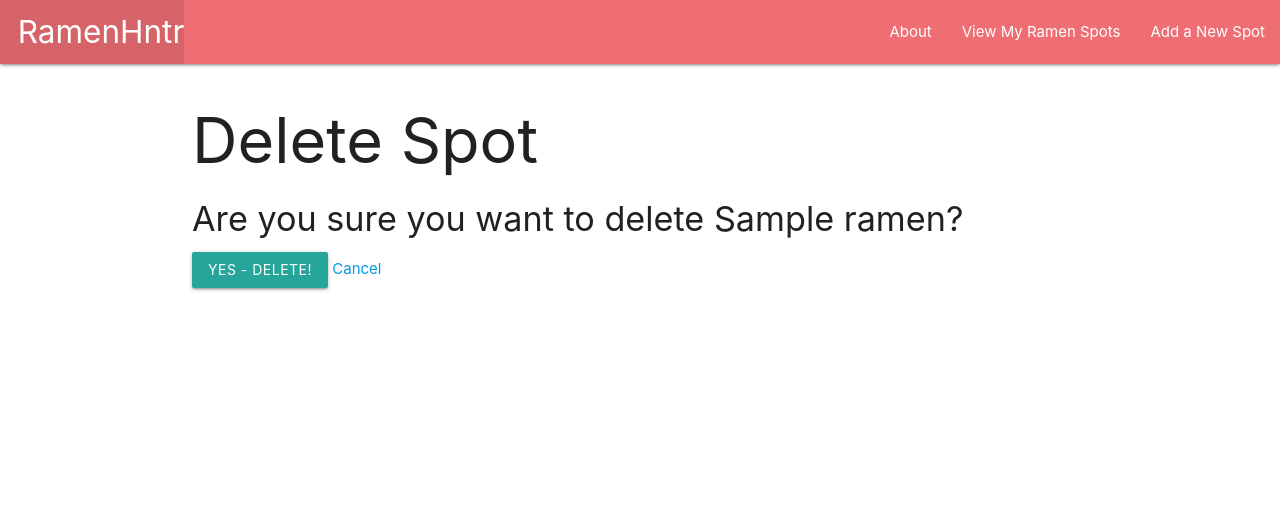
After one commit to mikec7592/RamenHntr, a Django app: page /ramen/1/delete/ in a window 1280 px wide. The commit adds this page. Shown: the top 528 px of the page. Run offline with Django 3.2, Linux system fonts and the light colour scheme; tables that the repository leaves empty hold one stand-in row (values such as "Sample post").

Commit message:
create and update froms and routes work

```diff
--- a/main_app/models.py
+++ b/main_app/models.py
@@ -1,4 +1,5 @@
 from django.db import models
+from django.urls import reverse
 
 # Create your models here.
 class Ramen(models.Model):
@@ -9,3 +10,6 @@ class Ramen(models.Model):
 
     def __str__(self):
         return self.name
+
+    def get_absolute_url(self):
+        return reverse("detail", kwargs={"ramen_id": self.id})
--- a/main_app/templates/base.html
+++ b/main_app/templates/base.html
@@ -19,6 +19,7 @@
         <ul class="right">
           <li><a href="{% url 'about' %}">About</a></li>
           <li><a href="{% url 'index' %}">View My Ramen Spots</a></li>
+          <li><a href="{% url 'ramen_create' %}">Add a New Spot</a> </li>
         </ul>
       </div>
     </nav>
--- /dev/null
+++ b/main_app/templates/main_app/ramen_confirm_delete.html
@@ -0,0 +1,14 @@
+{% extends 'base.html' %}
+
+{% block content %}
+  <h1>Delete Spot</h1>
+
+  <h4>Are you sure you want to delete <span>{{ object.name }}</span>?</h4>
+
+  <form action="" method="POST">
+      <!-- csrf for security required by django  -->
+    {% csrf_token %}
+    <input type="submit" value="Yes - Delete!" class="btn">
+    <a href="{% url 'detail' ramen.id %}">Cancel</a>
+  </form>
+{% endblock %}
--- a/main_app/templates/ramen/detail.html
+++ b/main_app/templates/ramen/detail.html
@@ -14,6 +14,10 @@
       <p>Not yet rated</p>
     {% endif %}
   </div>
+  <div class="card-action">
+    <a href="{% url 'ramen_update' ramen.id %}">Edit</a>
+    <a href="{% url 'ramen_delete' ramen.id %}">Remove</a>
+  </div>
 </div>
 
 {% endblock %}
--- a/main_app/urls.py
+++ b/main_app/urls.py
@@ -6,4 +6,7 @@ urlpatterns = [
     path('about/', views.about, name='about'),
     path('ramen/',  views.ramen_index, name='index'),
     path('ramen/<int:ramen_id>/', views.ramen_detail, name='detail'),
+    path('ramen/create', views.RamenCreate.as_view(), name='ramen_create'),
+    path('ramen/<int:pk>/update/', views.RamenUpdate.as_view(), name='ramen_update'),
+    path('ramen/<int:pk>/delete/', views.RamenDelete.as_view(), name='ramen_delete'),
 ]
--- a/main_app/views.py
+++ b/main_app/views.py
@@ -1,5 +1,6 @@
 from django.shortcuts import render
 from .models import Ramen
+from django.views.generic.edit import CreateView, UpdateView, DeleteView
 
 # Create your views here.
 
@@ -16,3 +17,15 @@ def ramen_index(request):
 def ramen_detail(request, ramen_id):
     ramen = Ramen.objects.get(id=ramen_id)
     return render(request, 'ramen/detail.html', {'ramen': ramen})
+
+class RamenCreate(CreateView):
+    model = Ramen
+    fields = '__all__'
+
+class RamenUpdate(UpdateView):
+    model = Ramen
+    fields = '__all__'
+
+class RamenDelete(DeleteView):
+    model = Ramen
+    success_url = '/ramen/'
```
Also changed, not shown: main_app/templates/main_app/ramen_form.html (added, +17 -0 lines).
